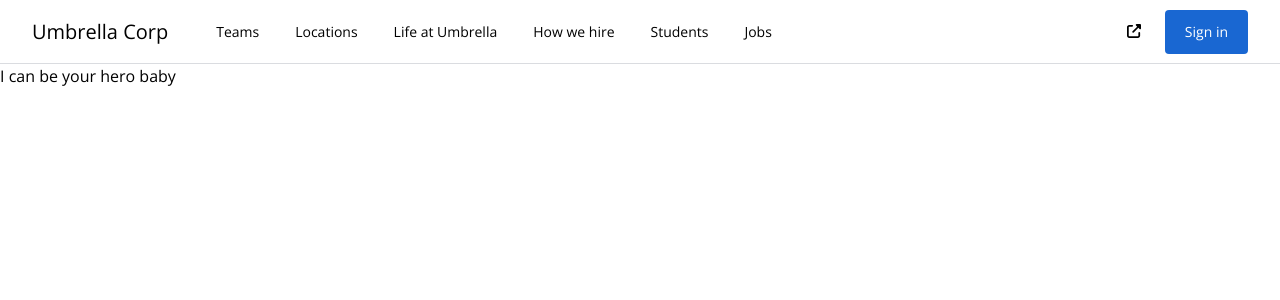
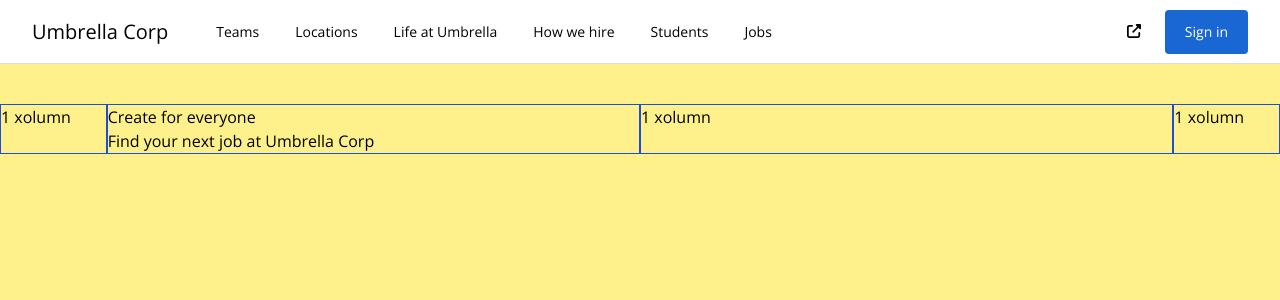
Before and after one commit to perriDplatypus/job-search, a Vue app: page / in a window 1280 px wide. Shown: the top 300 px of the page. Built offline with nearby package versions, Linux system fonts and the light colour scheme.

Commit message:
created updating headline

```diff
--- a/src/components/MainNav.vue
+++ b/src/components/MainNav.vue
@@ -11,7 +11,7 @@
           </ul>
         </nav>
         <div class="ml-auto flex h-full items-center">
-          <a :href="url">
+          <a :href="url" target="_blank">
             <font-awesome-icon :icon="['fas', 'up-right-from-square']" class="mr-6" />
           </a>
           <ProfileImage v-if="isLoggedIn" />
--- /dev/null
+++ b/src/components/TheHeadline.vue
@@ -0,0 +1,34 @@
+<template>
+  <section>
+    <h1>{{ action }} for everyone</h1>
+    <h2>Find your next job at Umbrella Corp</h2>
+  </section>
+</template>
+
+<script>
+export default {
+  name: 'TheHeadline',
+  data() {
+    return {
+      action: 'Build',
+      interval: null
+    }
+  },
+  created() {
+    this.changeTitle()
+  },
+  beforeUnmount() {
+    clearInterval(this.interval)
+  },
+  methods: {
+    changeTitle() {
+      this.interval = setInterval(() => {
+        const actions = ['Build', 'Create', 'Design', 'Code']
+        const currentActionIndex = actions.indexOf(this.action)
+        const nextActionIndex = (currentActionIndex + 1) % 4
+        this.action = actions[nextActionIndex]
+      }, 3000)
+    }
+  }
+}
+</script>
--- a/src/components/TheHero.vue
+++ b/src/components/TheHero.vue
@@ -1,9 +1,21 @@
 <template>
-  <section>I can be your hero baby</section>
+  <section class="flex flex-col h-screen bg-yellow-200 pt-10 pb-20">
+    <div class="grid grid-cols-12">
+      <div class="col-start-1 col-span-1 border border-blue-700">1 xolumn</div>
+      <div class="col-start-2 col-span-5 border border-blue-700"><the-headline /></div>
+      <div class="col-start-7 col-span-5 border border-blue-700">1 xolumn</div>
+      <div class="col-start-12 col-span-1 border border-blue-700">1 xolumn</div>
+    </div>
+  </section>
 </template>
 
 <script>
+import TheHeadline from '@/components/TheHeadLine.vue'
+
 export default {
-  name: 'TheHero'
+  name: 'TheHero',
+  components: {
+    TheHeadline
+  }
 }
 </script>
```
